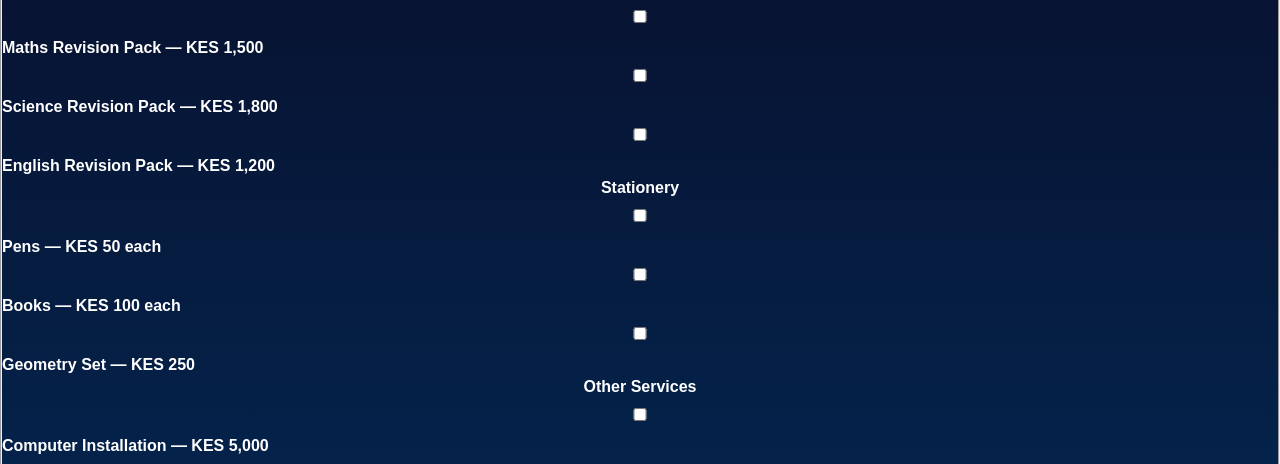
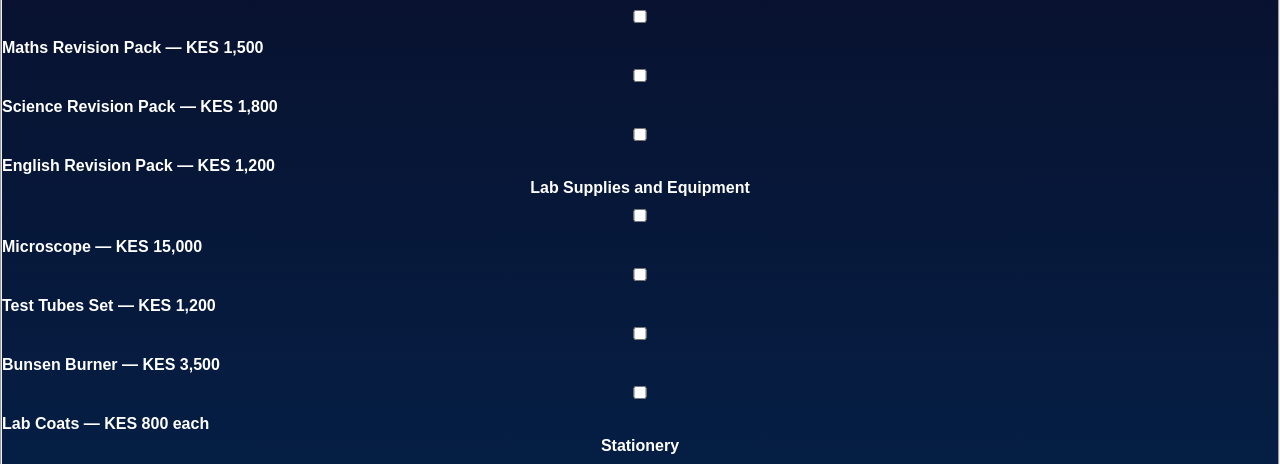
Before and after one commit to Cynthia-mbesa/company-profile, a plain HTML site: page quote.html in a window 1280 px wide. Shown: the part 310-774 px from the top of the page. Drawn offline with Linux system fonts and the light colour scheme.

Commit message:
new changes

```diff
--- a/quote.html
+++ b/quote.html
@@ -52,6 +52,37 @@
           <label>
             <input type="checkbox" data-name="English Revision Pack" data-price="1200" />
             English Revision Pack — KES 1,200
+          </label>
+        </li>
+      </ul>
+    </li>
+
+    <!-- Lab Supplies and Equipment -->
+    <li>
+      <strong>Lab Supplies and Equipment</strong>
+      <ul>
+        <li>
+          <label>
+            <input type="checkbox" data-name="Microscope" data-price="15000" />
+            Microscope — KES 15,000
+          </label>
+        </li>
+        <li>
+          <label>
+            <input type="checkbox" data-name="Test Tubes Set" data-price="1200" />
+            Test Tubes Set — KES 1,200
+          </label>
+        </li>
+        <li>
+          <label>
+            <input type="checkbox" data-name="Bunsen Burner" data-price="3500" />
+            Bunsen Burner — KES 3,500
+          </label>
+        </li>
+        <li>
+          <label>
+            <input type="checkbox" data-name="Lab Coats" data-price="800" />
+            Lab Coats — KES 800 each
           </label>
         </li>
       </ul>
```
Also changed, not shown: index.html (+18 -18 lines).
